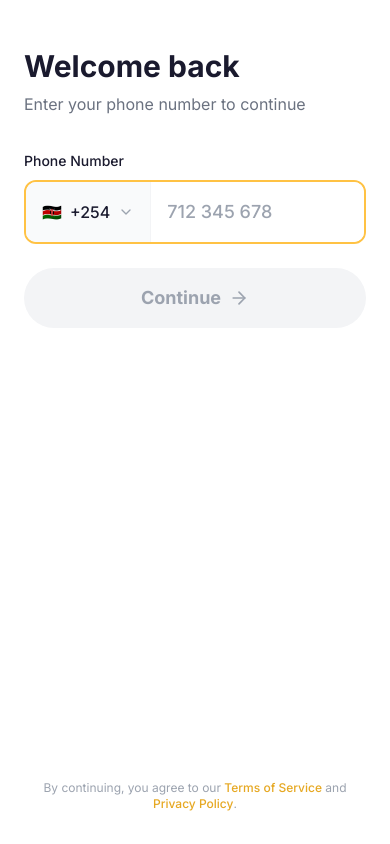
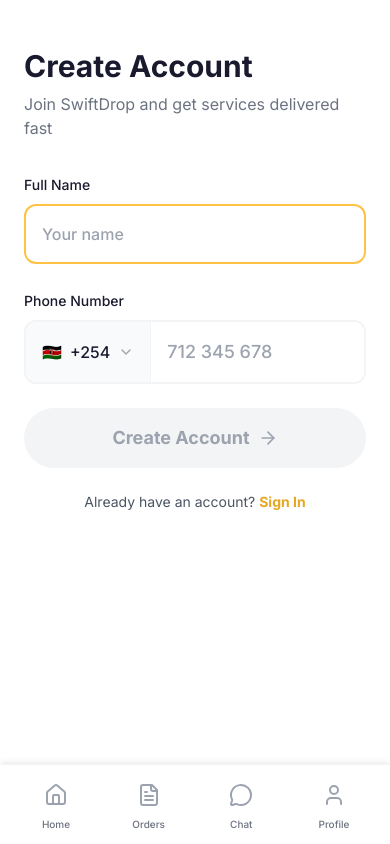
Before and after one commit to w-kibor/errands, a React (Vite) app: page /signup in a window 390 px wide. Before the commit this address led to /login. Built offline with nearby package versions, Linux system fonts and the light colour scheme.

Commit message:
feat: add user sign-up flow with name and phone registration

```diff
--- a/src/App.tsx
+++ b/src/App.tsx
@@ -7,6 +7,7 @@
 import { SplashScreen } from './pages/SplashScreen';
 import { LoginScreen } from './pages/LoginScreen';
 import { OtpScreen } from './pages/OtpScreen';
+import { SignupScreen } from './pages/SignupScreen';
 import { HomeScreen } from './pages/HomeScreen';
 import { CreateDeliveryScreen } from './pages/CreateDeliveryScreen';
 import { PriceEstimateScreen } from './pages/PriceEstimateScreen';
@@ -40,6 +41,7 @@
             <Routes>
               <Route path="/" element={<SplashScreen />} />
               <Route path="/login" element={<LoginScreen />} />
+              <Route path="/signup" element={<SignupScreen />} />
               <Route path="/otp" element={<OtpScreen />} />
               <Route path="/home" element={<HomeScreen />} />
               <Route
--- a/src/contexts/AppContext.tsx
+++ b/src/contexts/AppContext.tsx
@@ -11,7 +11,7 @@
 import { serviceDefinitions } from '../data/services';
 interface AppContextType {
   user: User | null;
-  login: (phone: string) => void;
+  login: (phone: string, name?: string) => void;
   logout: () => void;
   orders: Order[];
   addOrder: (order: Order) => void;
@@ -32,10 +32,10 @@
   const [draftOrder, setDraftOrder] = useState<DraftOrder | null>(null);
   const [activeTab, setActiveTab] = useState('home');
   const [serviceRequests, setServiceRequests] = useState<ServiceRequest[]>([]);
-  const login = (phone: string) => {
+  const login = (phone: string, name?: string) => {
     setUser({
       id: 'u1',
-      name: 'Alex Johnson',
+      name: name || 'Alex Johnson',
       phone,
       isRunner: false,
       avatar:
--- a/src/pages/LoginScreen.tsx
+++ b/src/pages/LoginScreen.tsx
@@ -73,6 +73,18 @@
         </form>
       </div>
 
+      <div className="text-center mb-6">
+        <p className="text-sm text-gray-600">
+          Don't have an account?{' '}
+          <button
+            onClick={() => navigate('/signup')}
+            className="text-brand-dark font-bold hover:underline"
+          >
+            Create one
+          </button>
+        </p>
+      </div>
+
       <div className="text-center">
         <p className="text-xs text-gray-400">
           By continuing, you agree to our{' '}
--- a/src/pages/OtpScreen.tsx
+++ b/src/pages/OtpScreen.tsx
@@ -8,6 +8,8 @@
   const location = useLocation();
   const { login } = useAppContext();
   const phone = location.state?.phone || '712 345 678';
+  const isSignup = location.state?.isSignup || false;
+  const signupName = location.state?.name || '';
   const [otp, setOtp] = useState(['', '', '', '']);
   const [timer, setTimer] = useState(30);
   const inputRefs = useRef<(HTMLInputElement | null)[]>([]);
@@ -30,7 +32,7 @@
     if (newOtp.every((digit) => digit !== '')) {
       // Simulate API call
       setTimeout(() => {
-        login(`+254 ${phone}`);
+        login(`+254 ${phone}`, isSignup ? signupName : undefined);
         navigate('/home');
       }, 500);
     }
@@ -65,7 +67,7 @@
 
       <h1 className="text-3xl font-bold text-dark mb-2">Verify it's you</h1>
       <p className="text-gray-500 mb-8">
-        We sent a code to{' '}
+        {isSignup ? 'Verify your number to create account: ' : 'We sent a code to '}
         <span className="font-semibold text-dark">+254 {phone}</span>
       </p>
 
--- /dev/null
+++ b/src/pages/SignupScreen.tsx
@@ -0,0 +1,136 @@
+import React, { useState } from 'react';
+import { useNavigate } from 'react-router-dom';
+import { motion } from 'framer-motion';
+import { ChevronDown, ArrowRight, ArrowLeft } from 'lucide-react';
+
+export const SignupScreen = () => {
+  const navigate = useNavigate();
+  const [name, setName] = useState('');
+  const [phone, setPhone] = useState('');
+  const [step, setStep] = useState<'details' | 'verify'>('details');
+
+  const isNameValid = name.trim().length >= 2;
+  const isPhoneValid = phone.length >= 9;
+
+  const handleContinue = (e: React.FormEvent) => {
+    e.preventDefault();
+    if (isNameValid && isPhoneValid) {
+      navigate('/otp', {
+        state: {
+          phone,
+          isSignup: true,
+          name: name.trim()
+        }
+      });
+    }
+  };
+
+  return (
+    <motion.div
+      initial={{
+        opacity: 0,
+        x: 20
+      }}
+      animate={{
+        opacity: 1,
+        x: 0
+      }}
+      exit={{
+        opacity: 0,
+        x: -20
+      }}
+      className="flex flex-col h-full bg-white px-6 pt-12 pb-8"
+    >
+      <div className="flex-1">
+        <h1 className="text-3xl font-bold text-dark mb-2">Create Account</h1>
+        <p className="text-gray-500 mb-8">
+          Join SwiftDrop and get services delivered fast
+        </p>
+
+        <form onSubmit={handleContinue} className="space-y-6">
+          <div className="space-y-2">
+            <label className="text-sm font-medium text-dark">
+              Full Name
+            </label>
+            <input
+              type="text"
+              value={name}
+              onChange={(e) => setName(e.target.value)}
+              placeholder="Your name"
+              className="w-full border-2 border-gray-100 rounded-xl px-4 py-4 outline-none text-dark font-medium focus:border-brand transition-colors"
+              autoFocus
+            />
+            {name.length > 0 && name.trim().length < 2 && (
+              <p className="text-xs text-red-500 mt-1">
+                Name must be at least 2 characters
+              </p>
+            )}
+          </div>
+
+          <div className="space-y-2">
+            <label className="text-sm font-medium text-dark">
+              Phone Number
+            </label>
+            <div className="flex border-2 border-gray-100 rounded-xl overflow-hidden focus-within:border-brand transition-colors">
+              <button
+                type="button"
+                className="flex items-center px-4 bg-gray-50 border-r border-gray-100 text-dark font-medium"
+              >
+                <span>🇰🇪</span>
+                <span className="mx-2">+254</span>
+                <ChevronDown size={16} className="text-gray-400" />
+              </button>
+              <input
+                type="tel"
+                value={phone}
+                onChange={(e) => setPhone(e.target.value.replace(/\D/g, ''))}
+                placeholder="712 345 678"
+                className="flex-1 px-4 py-4 outline-none text-dark font-medium text-lg w-full"
+              />
+            </div>
+            {phone.length > 0 && phone.length < 9 && (
+              <p className="text-xs text-red-500 mt-1">
+                Phone number must be at least 9 digits
+              </p>
+            )}
+          </div>
+
+          <button
+            type="submit"
+            disabled={!isNameValid || !isPhoneValid}
+            className={`w-full py-4 rounded-full font-bold text-lg flex justify-center items-center transition-all ${
+              isNameValid && isPhoneValid
+                ? 'bg-brand text-dark shadow-md hover:bg-brand-light active:scale-[0.98]'
+                : 'bg-gray-100 text-gray-400'
+            }`}
+          >
+            Create Account
+            <ArrowRight size={20} className="ml-2" />
+          </button>
+        </form>
+
+        {/* Already have account? */}
+        <div className="mt-6 text-center">
+          <p className="text-sm text-gray-600">
+            Already have an account?{' '}
+            <button
+              onClick={() => navigate('/login')}
+              className="text-brand-dark font-bold hover:underline"
+            >
+              Sign In
+            </button>
+          </p>
+        </div>
+      </div>
+
+      <div className="text-center">
+        <p className="text-xs text-gray-400">
+          By continuing, you agree to our{' '}
+          <span className="text-brand-dark font-medium">Terms of Service</span>{' '}
+          and{' '}
+          <span className="text-brand-dark font-medium">Privacy Policy</span>.
+        </p>
+      </div>
+    </motion.div>
+  );
+};
```
